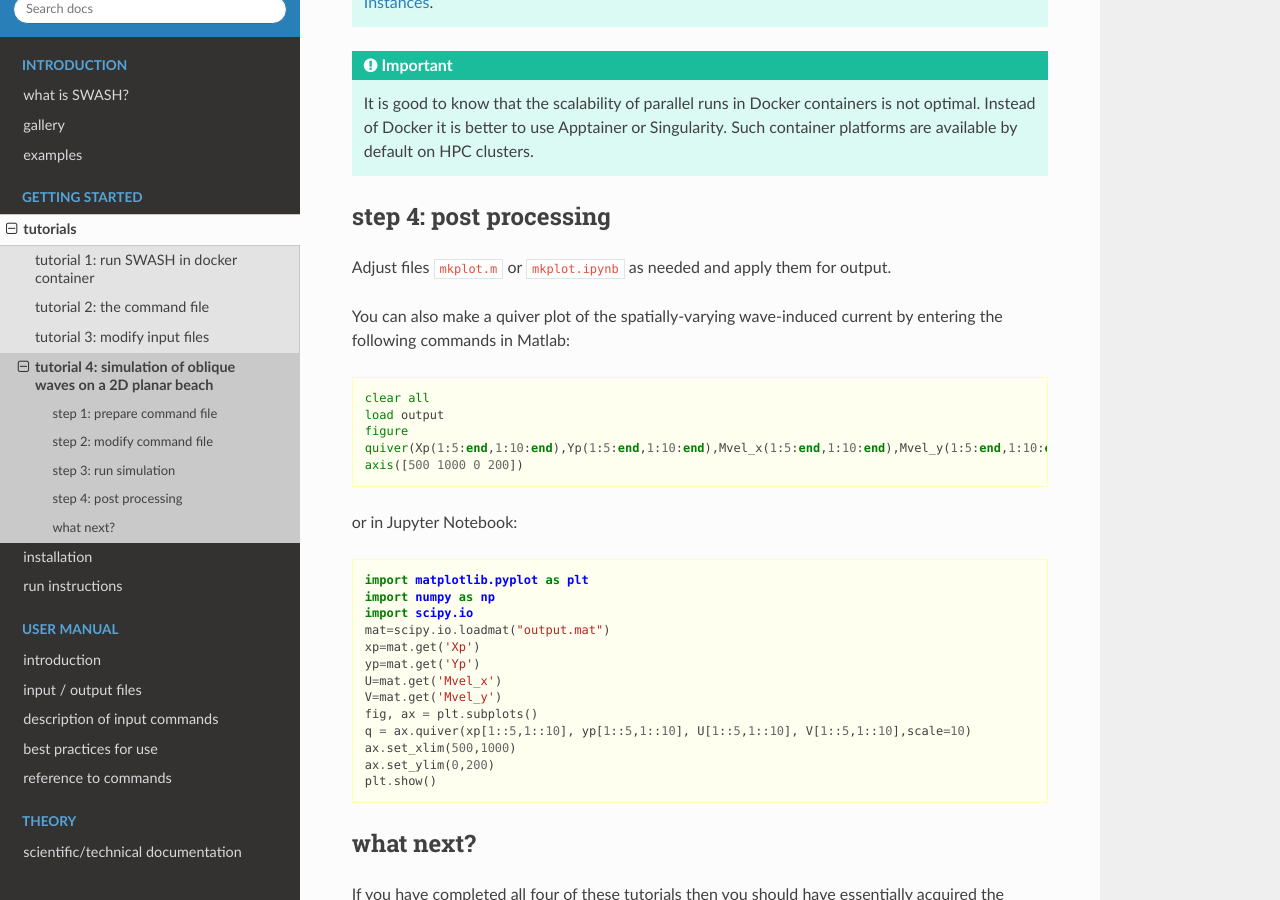
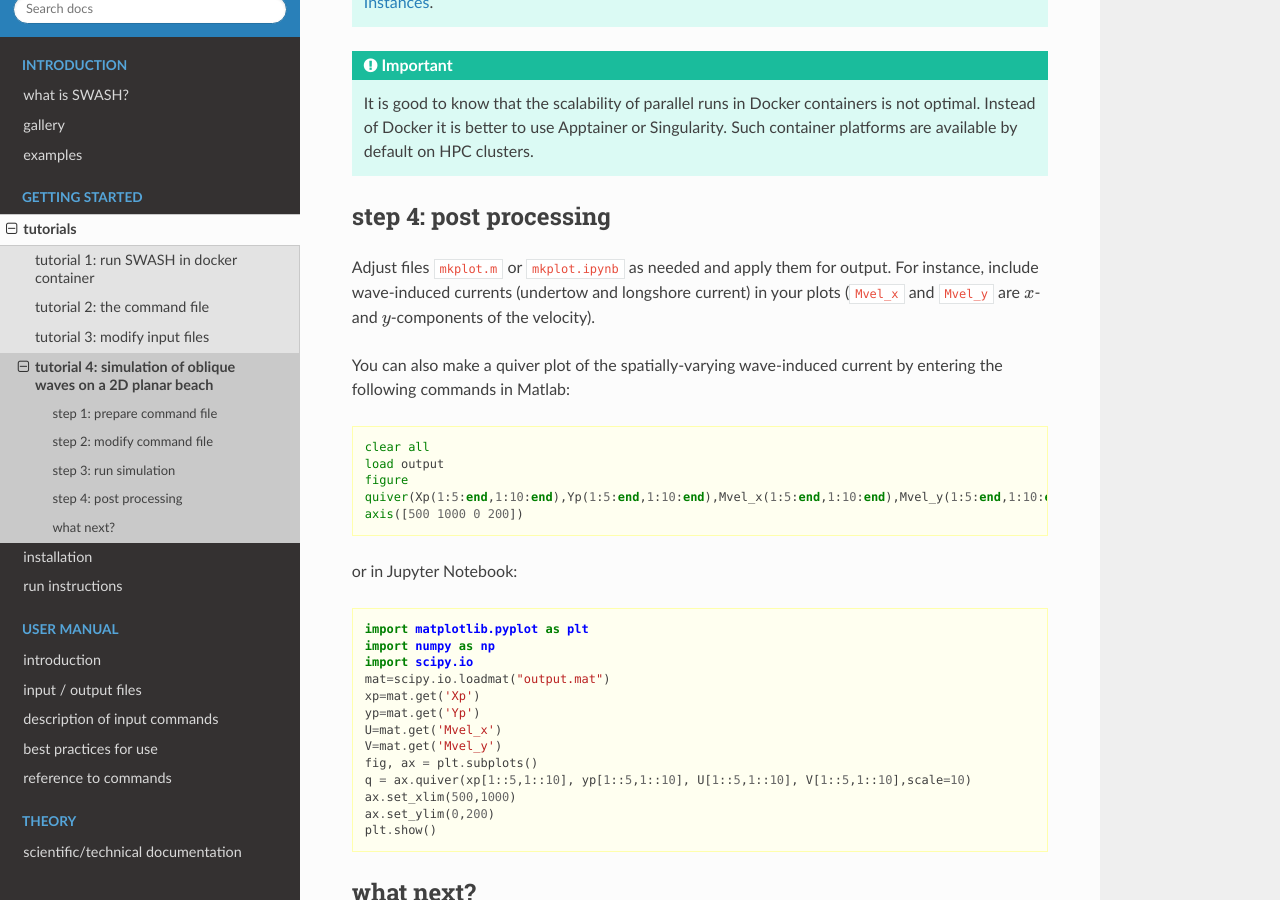
Before and after one commit to delftwaves/swash-docs, a Sphinx documentation site: the page built from docs/getting_started/tuto4/index.rst, in a window 1280 px wide and 900 px high, scrolled down 3013 px. Built offline with Sphinx 7.4.7 and the Read the Docs theme 3.1.0, drawn with Linux system fonts in a browser that asks for light colours.

Commit message:
update documentation

```diff
--- a/docs/getting_started/tuto1/index.rst
+++ b/docs/getting_started/tuto1/index.rst
@@ -94,7 +94,7 @@ What does this mean? We impose irregular waves to the west side of the model dom
 Furthermore, second order sub- and super-harmonic bound waves are added to these first order free waves. Finally, for the synthesization of a time series of the surface
 elevation at the boundary a cycle period of 20 minutes is employed.
 
-.. note::
+.. hint::
 
    For a correct syntax specification of boundary conditions and the various options, click on this `page <https://swash.sourceforge.io/online_doc/swashuse/swashuse.html#dx1-34003>`_.
 
--- a/docs/getting_started/tuto4/index.rst
+++ b/docs/getting_started/tuto4/index.rst
@@ -132,7 +132,8 @@ Depending on your laptop, it will take a few minutes for the simulation to compl
 step 4: post processing
 -----------------------
 
-Adjust files ``mkplot.m`` or ``mkplot.ipynb`` as needed and apply them for output.
+Adjust files ``mkplot.m`` or ``mkplot.ipynb`` as needed and apply them for output. For instance, include wave-induced currents (undertow and longshore current)
+in your plots (``Mvel_x`` and ``Mvel_y`` are :math:`x`- and :math:`y`-components of the velocity).
 
 You can also make a quiver plot of the spatially-varying wave-induced current by entering the following commands in Matlab:
 
```
